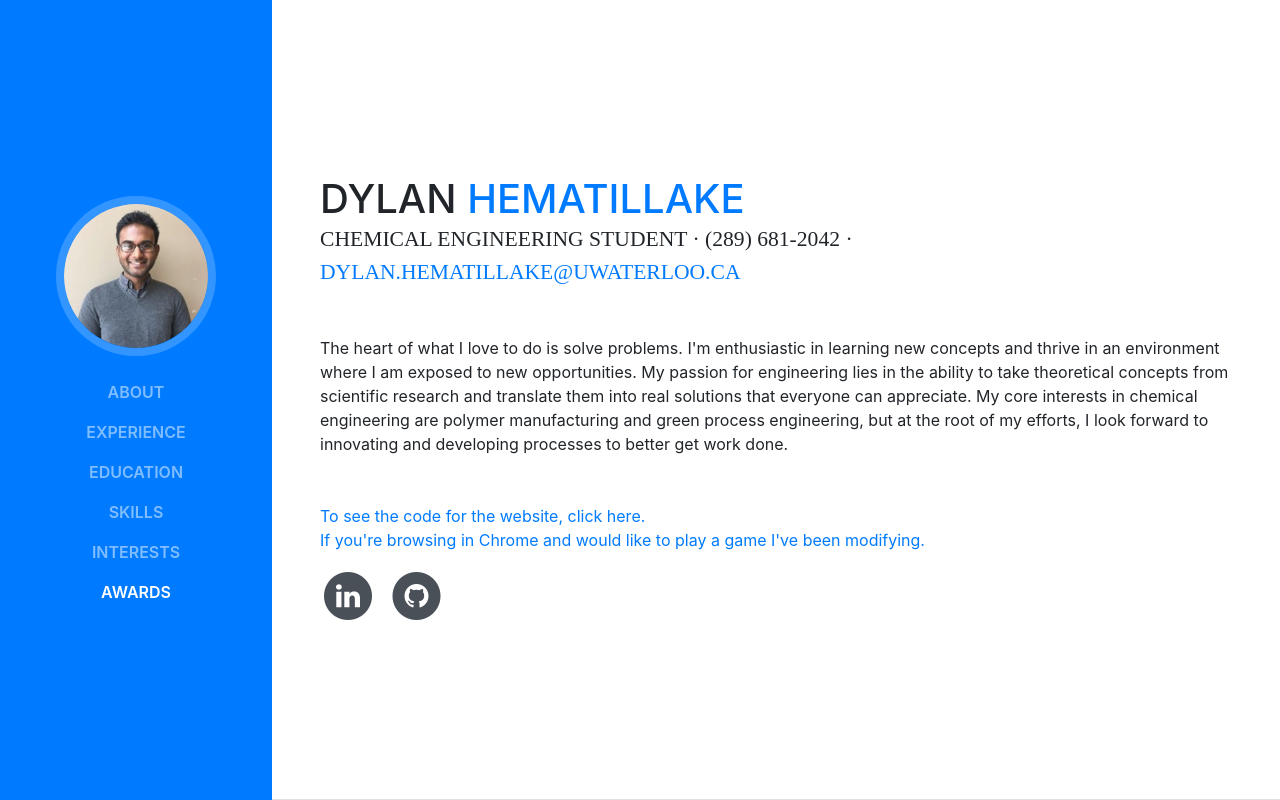
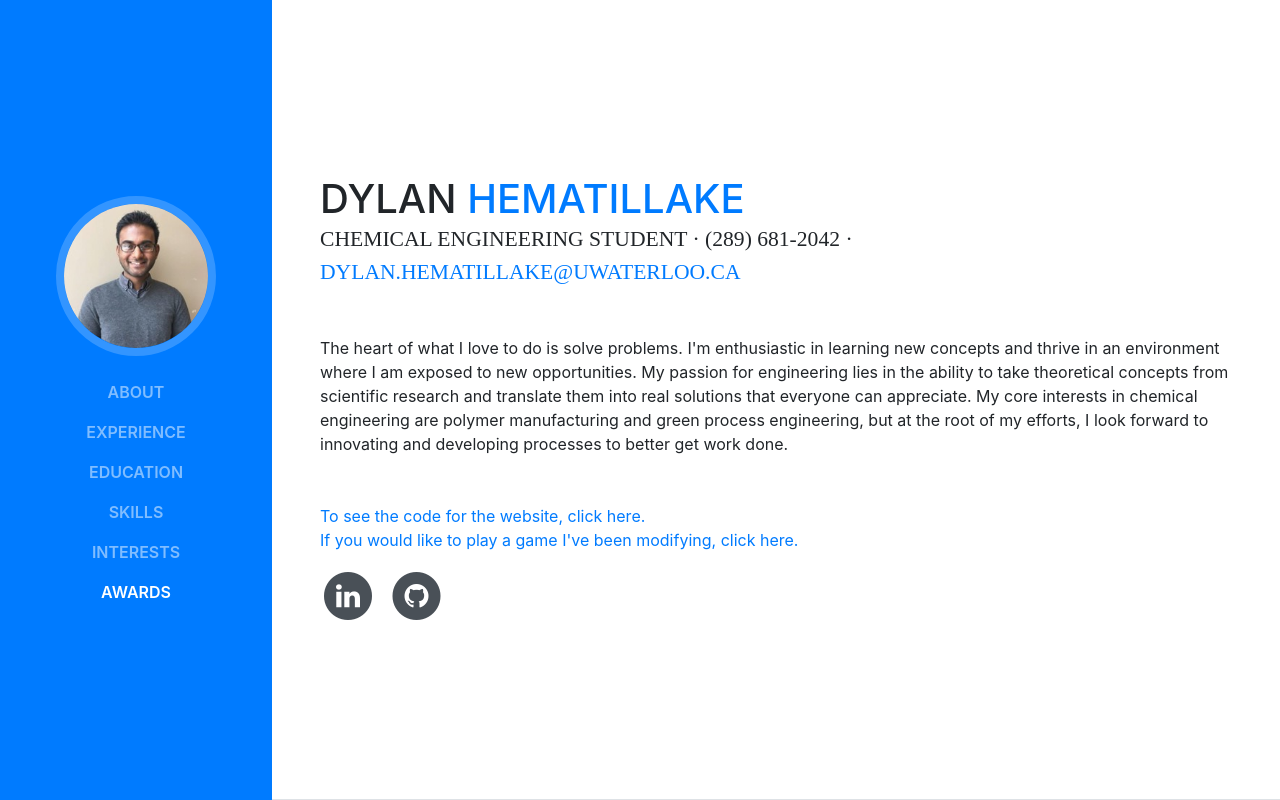
Before and after one commit to hematilldyl/hematilldyl.github.io, a website with bundled scripts: page index.html in a window 1280 px wide. Shown: the top 800 px of the page. Built offline with nearby package versions, Linux system fonts and the light colour scheme; a web font is replaced by a local one.

Commit message:
Update index.html

```diff
--- a/index.html
+++ b/index.html
@@ -77,7 +77,7 @@
 		  <div></div>
 		  <a href="https://github.com/hematilldyl/hematilldyl.github.io">To see the code for the website, click here.</a>
 		  <div></div>
-		  <a href="game/Game.html">If you're browsing in Chrome and would like to play a game I've been modifying.</a>
+		  <a href="game/Game.html">If you would like to play a game I've been modifying, click here.</a>
 		  <p></p>
 		  <p></p>
           <ul class="list-inline list-social-icons mb-0">
```
